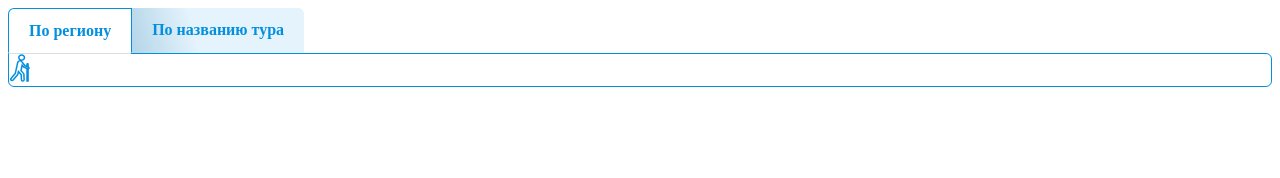
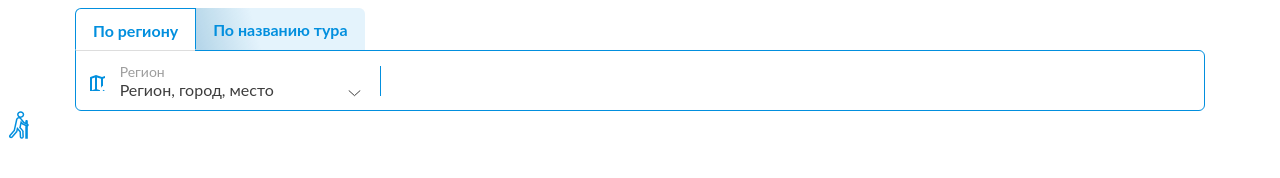
Before and after one commit to SkliarDS/FilterSearch, a plain HTML site: page index.html in a window 1280 px wide. Drawn offline with Linux system fonts and the light colour scheme.

Commit message:
change fail

```diff
--- a/index.html
+++ b/index.html
@@ -8,7 +8,7 @@
     <link rel="stylesheet" href="./reset.css">
     <link rel="stylesheet" href="./style.css">
 </head>
-<body>
+<body class="body-filter">
     <div class="filter">
         <div class="container">
             <div class="filter__tabs tabs">
@@ -17,7 +17,31 @@
                     <li data-tab="2" class="tabs__item">По названию тура</li>
                 </ul>
                 <div data-content="1" class="tabs__content tabs__content--active">
-                    <svg class='' width='21' height='28'><use href='./img/icons/icons.svg#traveler'></use></svg>
+                    <div class="filter__container">
+                        <div class="filter-item">
+                            <div class="filter-item__row">
+                                <svg class='filter-item__icon' width='20' height='19'><use href='./img/icons/icons.svg#map_book'></use></svg>
+                                <div class="filter-item__content">
+                                    <div class="filter-item__name">Регион</div>
+                                    <div class="filter-item__field">Регион, город, место</div>
+                                </div>
+                            </div>
+                            <div class="filter-item__block-list">
+                                <label class="filter-item__search"><input type="text" class="filter-itme__search-field" placeholder="Поиск"></label>
+                                <div class="filter-item__inner-list">
+                                    <div class="filter-item__list-name"></div>
+                                    <ul class="filter-item__list">
+                                        <li class="filter-item__item"></li>
+                                        <li class="filter-item__item"></li>
+                                        <li class="filter-item__item"></li>
+                                        <li class="filter-item__item"></li>
+                                        <li class="filter-item__item"></li>
+                                    </ul>
+                                </div>
+
+                            </div>
+                        </div>
+                    </div>
                 </div>
                 <div data-content="2" class="tabs__content">
                     найти
@@ -25,7 +49,7 @@
             </div>
         </div>
     </div>
-
+    <svg class='' width='21' height='28'><use href='./img/icons/icons.svg#traveler'></use></svg>
 
 
 
--- a/style.scss
+++ b/style.scss
@@ -1,61 +1,158 @@
+:root {
+    --color-b: #028fde;
+    --color-text: #3D3D3D;
+}
+.body-filter {
     *,
     *::before,
     *::after {
         box-sizing: border-box;
     }
+
+    .container {
+        max-width: 1160px;
+        padding-left: 15px;
+        padding-right: 15px;
+        margin-right: auto;
+        margin-left: auto;
+    }
     .tabs {
-
     }
     .tabs__list {
         display: flex;
-
     }
     .tabs__item {
         cursor: pointer;
-    padding: 12px 20px;
+        padding: 12px 17px 9px;
         font-weight: 700;
         font-size: 16px;
         line-height: 1.2;
-    color: #028FDE;
+        color: var(--color-b);
         border-radius: 0px 6px 0px 0px;
-    transition:  0.3s ease-in;
+        transition: 0.3s ease-in;
     }
     .tabs__item.tabs__item--active {
         background: #fff;
-    border: 1px solid #028FDE;
+        border: 1px solid var(--color-b);
         border-bottom: 1px solid transparent;
         position: relative;
-
     }
-[data-tab="1"]  {
+    [data-tab="1"] {
         border-radius: 6px 0px 0px 0px;
-    background: linear-gradient(289.37deg, rgba(0, 102, 159, 0.2) 9.45%, rgba(0, 102, 159, 0) 31.92%), #E4F3FC;
+        background: linear-gradient(
+                289.37deg,
+                rgba(0, 102, 159, 0.2) 9.45%,
+                rgba(0, 102, 159, 0) 31.92%
+            ),
+            #e4f3fc;
     }
     [data-tab="2"] {
         border-radius: 0px 6px 0px 0px;
-    background: linear-gradient(75.01deg, rgba(0, 102, 159, 0.2) 2.52%, rgba(0, 102, 159, 0) 36.35%), #E4F3FC;
+        background: linear-gradient(
+                75.01deg,
+                rgba(0, 102, 159, 0.2) 2.52%,
+                rgba(0, 102, 159, 0) 36.35%
+            ),
+            #e4f3fc;
     }
     .tabs__item.tabs__item--active::before {
         position: absolute;
-    content: '';
+        content: "";
         bottom: -2px;
         left: 0;
         width: 100%;
         height: 1px;
-    background-color: #DDDDDD;
+        background-color: #dddddd;
     }
     .tabs__content {
         display: none;
     }
     .tabs__content.tabs__content--active {
         display: block;
-    border: 1px solid #028FDE;
+        border: 1px solid var(--color-b);
         border-radius: 0px 6px 6px 6px;
     }
 
 
 
-.form-box-select {
-    width: 400px;
+    // ======================================================================
+    .filter {
+        font-family: "Lato", sans-serif;
+        font-style: normal;
+        font-weight: 400;
+        font-size: 16px;
+        line-height: 19px;
+        color: var(--color-text);
+    }
+    .filter__container {
+        display: grid;
+        grid-template-columns:  minmax(auto, 305px) minmax(auto, 315px) minmax(auto, 263px) minmax(auto, 0px) minmax(auto, 245px);
+    }
+    .filter-item {
+        position: relative;
+        padding: 12px 20px 11px 11px;
+        cursor: pointer;
+        &::before {
+            position: absolute;
+            content: '';
+            width: 1px;
+            height: 30px;
+            right: 0;
+            top: 50%;
+            transform: translateY(-50%);
+            background: var(--color-b);
+        }
+    }
+    .filter-item__row {
+        // position: relative;
+        display: flex;
+        align-items: center;
+        overflow: hidden;
+
 
     }
+    .filter-item__icon {
+        margin-right: 15px;
+    }
+    .filter-item__content {
+        width: 100%;
+    }
+    .filter-item__name {
+
+        font-size: 14px;
+        line-height: 17px;
+        opacity: 0.5;
+
+    }
+    .filter-item__field {
+        position: relative;
+        white-space: nowrap;
+        &::before {
+            position: absolute;
+            content: '';
+            background-image: url('./../img/check_doun_grey.svg');
+            background-repeat: no-repeat;
+
+            width: 13px;
+            height: 10px;
+            top: 50%;
+            right: 0;
+        }
+    }
+    .filter-item__block-list {
+        position: absolute;
+        display: none;
+    }
+    .filter-item__search {
+    }
+    .filter-itme__search-field {
+    }
+    .filter-item__inner-list {
+    }
+    .filter-item__list-name {
+    }
+    .filter-item__list {
+    }
+    .filter-item__item {
+    }
+}
```
Also changed, not shown: style.css. Lines whose indentation alone changed are shown as unchanged.
